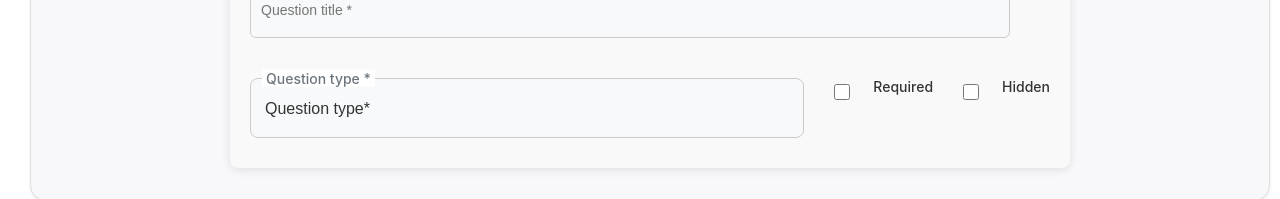
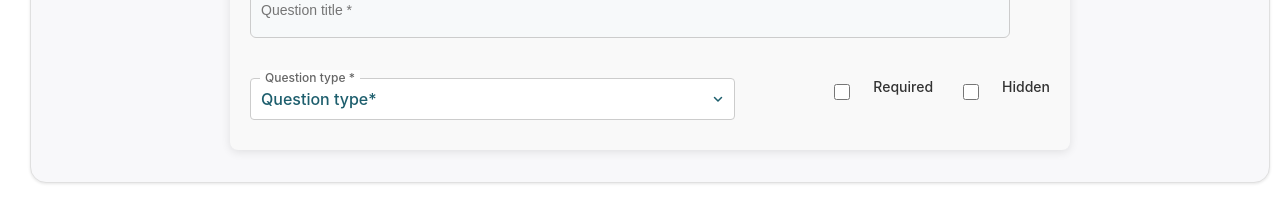
Before and after one commit to Mishrakumarakhil/form-builder, a React (Create React App) app: page / in a window 1280 px wide. Both pictures are taken after a click on the button "+ Add Question". Shown: the part 317-516 px from the top of the page. Built offline with nearby package versions, Linux system fonts and the light colour scheme.

Commit message:
added sub select

```diff
--- a/src/components/parts/Select.css
+++ b/src/components/parts/Select.css
@@ -1,141 +1,96 @@
-/* Base styles for the select input */
+.custom-select {
+  position: relative;
+  width: 100%;
+}
+
 .select-input {
   position: relative;
-  width: 100%;
-  padding: 12px;
-  border-radius: 8px;
-  height: 56px;
-  font-size: 14px;
+  width: 80%;
+  padding: 10px 30px 10px 10px;
   border: 1px solid #ccc;
-  background-color: #f7f9fa;
-  appearance: none; /* Removes default arrow */
-  transition: all 0.3s ease;
-  color: #333;
-  max-width: 100%;
+  border-radius: 4px;
+  cursor: pointer;
+  background-color: #fff;
 }
 
-/* Error styles for select */
 .select-input.error {
-  border-color: #ed2424; /* Red border for error */
+  border-color: #ff0000;
 }
 
-/* Label positioning and styling */
 .select-input-label {
   position: absolute;
-  left: 12px;
+  top: -8px;
+  left: 10px;
+  background-color: #fff;
+  padding: 0 5px;
+  font-size: 12px;
+  color: #666;
+}
+
+.dropdown-arrow {
+  position: absolute;
+  right: 10px;
   top: 50%;
   transform: translateY(-50%);
-  font-size: 14px;
-  color: #6c757d;
-  background-color: white;
-  padding: 0 5px;
-  transition: all 0.3s ease;
   pointer-events: none;
-  user-select: none;
 }
 
-/* Floating label when input is focused or has a value */
-.select-input:focus + .select-input-label,
-.select-input:not(:placeholder-shown) + .select-input-label {
-  top: 12px;
-  font-size: 12px;
-  color: #6c757d;
-  background-color: white;
-  padding: 0 4px;
+.select-dropdown {
+  position: absolute;
+  top: 100%;
+  left: 0;
+  width: 100%;
+  max-height: 300px;
+  overflow-y: auto;
+  background-color: #fff;
+  border: 1px solid #ccc;
+  border-top: none;
+  border-radius: 0 0 4px 4px;
+  box-shadow: 0 2px 4px rgba(0, 0, 0, 0.1);
+  z-index: 10;
 }
 
-/* Default placeholder styling */
-.select-input:placeholder-shown + .select-input-label {
-  top: 10px;
-  font-size: 14px;
-  color: #aaa;
+.group-container {
+  position: relative;
 }
 
-/* Hover and focus effects */
-.select-input:hover {
-  border-color: #007bff;
+.group-header {
+  display: flex;
+  align-items: center;
+  gap: 8px;
+  padding: 8px 16px;
+  cursor: pointer;
 }
 
-.select-input:focus {
-  outline: none;
-  border-color: #007bff;
+.group-header:hover {
+  background-color: #f5f5f5;
 }
 
-/* Styling for the options inside the select */
-.select-input option {
-  padding: 8px;
+.group-label {
+  font-weight: 500;
 }
 
-/* RESPONSIVE STYLES */
-
-/* Mobile - smaller screens */
-@media screen and (max-width: 640px) {
-  .select-input {
-    padding: 10px;
-    font-size: 12px;
-    height: 50px;
-  }
-
-  .select-input-label {
-    font-size: 12px;
-  }
-
-  .select-input:placeholder-shown + .select-input-label {
-    top: 8px;
-    font-size: 12px;
-  }
-
-  .select-input:focus + .select-input-label,
-  .select-input:not(:placeholder-shown) + .select-input-label {
-    top: 6px;
-    font-size: 10px;
-  }
+.toggle-icon {
+  transition: transform 0.2s ease;
 }
 
-/* Tablet - medium screens (portrait and landscape) */
-@media screen and (min-width: 641px) and (max-width: 1024px) {
-  .select-input {
-    padding: 12px;
-    font-size: 14px;
-    height: 56px;
-  }
-
-  .select-input-label {
-    font-size: 14px;
-  }
-
-  .select-input:placeholder-shown + .select-input-label {
-    top: 10px;
-    font-size: 14px;
-  }
-
-  .select-input:focus + .select-input-label,
-  .select-input:not(:placeholder-shown) + .select-input-label {
-    top: 8px;
-    font-size: 12px;
-  }
+.toggle-icon.open {
+  transform: rotate(90deg);
 }
 
-/* Desktop - larger screens */
-@media screen and (min-width: 1025px) {
-  .select-input {
-    padding: 14px;
-    font-size: 16px;
-    height: 60px;
-  }
+.group-options {
+  padding-left: 32px;
+}
 
-  .select-input-label {
-    font-size: 16px;
-  }
+.option {
+  padding: 8px 16px;
+  cursor: pointer;
+}
 
-  .select-input:placeholder-shown + .select-input-label {
-    top: 12px;
-    font-size: 16px;
-  }
+.option:hover {
+  background-color: #f5f5f5;
+}
 
-  .select-input:focus + .select-input-label,
-  .select-input:not(:placeholder-shown) + .select-input-label {
-    top: 10px;
-    font-size: 14px;
-  }
+.option.selected {
+  background-color: #e6e6e6;
 }
--- a/src/components/parts/Select.tsx
+++ b/src/components/parts/Select.tsx
@@ -1,12 +1,15 @@
-import { Key, ReactElement, JSXElementConstructor, ReactNode, ReactPortal } from "react";
 import { InputProps } from "../../types/inputInterface";
-import "./Select.css";
+import type React from "react"
+import { useState, useRef, useEffect } from "react"
+import "./Select.css"
+
 interface SelectInputProps extends InputProps {
   options: {
     options?: any; name: string; label: string
   }[];
 }
-export default function Select({
+
+export default function CustomSelect({
   label,
   value,
   options,
@@ -15,47 +18,134 @@ export default function Select({
   name,
   updateQuestion,
 }: SelectInputProps) {
+  const [isOpen, setIsOpen] = useState(false)
+  const [openGroups, setOpenGroups] = useState<{ [key: string]: boolean }>({})
+  const selectRef = useRef<HTMLDivElement>(null)
+
+  useEffect(() => {
+    const handleClickOutside = (event: MouseEvent) => {
+      if (selectRef.current && !selectRef.current.contains(event.target as Node)) {
+        setIsOpen(false)
+      }
+    }
+
+    document.addEventListener("mousedown", handleClickOutside)
+    return () => document.removeEventListener("mousedown", handleClickOutside)
+  }, [])
+
+  const toggleGroup = (groupName: string, e: React.MouseEvent) => {
+    e.stopPropagation()
+    setOpenGroups((prev) => ({
+      ...prev,
+      [groupName]: !prev[groupName],
+    }))
+  }
+
+  const handleSelect = (optionValue: string) => {
+    updateQuestion(questionId, name, optionValue)
+    setIsOpen(false)
+  }
+
+  const getCurrentLabel = () => {
+    for (const option of options) {
+      if (option.options) {
+        const subOption = option.options.find((sub: any) => sub.name === value)
+        if (subOption) return subOption.label
+      } else if (option.name === value) {
+        return option.label
+      }
+    }
+    return ""
+  }
+
   return (
-    <>
-      <select
-        key={questionId}
-        onChange={(e) => updateQuestion(questionId, name, e.target.value)}
-        value={value}
-        className={`select-input ${error ? 'error' : ''}`}
-        data-testid="question-element"
+    <div className="custom-select" ref={selectRef}>
+      <div
+        className={`select-input ${error ? "error" : ""}`}
+        onClick={() => setIsOpen(!isOpen)}
+        role="combobox"
+        aria-expanded={isOpen}
+        aria-haspopup="listbox"
+        tabIndex={0}
       >
-        <option value="" disabled>
-          {error ? error : "Question type*"}
-        </option>
-
-        {/* Render main options */}
-        {options &&
-          options.map((val) => {
-            // If the option has nested sub-options (like "Select"), render them as an optgroup
-            if (val.options) {
-              return (
-                <optgroup key={val.name} label={val.label}>
-                  {val.options.map((subOption: any) => (
-                    <option key={subOption.name} value={subOption.name}>
-                      {subOption.label}
-                    </option>
-                  ))}
-                </optgroup>
-              );
-            }
-
-            // Render standard options (Text, Description, etc.)
-            return (
-              <option key={val.name} value={val.name}>
-                {val.label}
-              </option>
-            );
-          })}
-      </select>
+        {getCurrentLabel() || (error ? error : "Question type*")}
+        <span className="dropdown-arrow">
+          <svg width="12" height="12" viewBox="0 0 12 12" fill="none" xmlns="http://www.w3.org/2000/svg">
+            <path
+              d="M2.5 4.5L6 8L9.5 4.5"
+              stroke="currentColor"
+              strokeWidth="1.5"
+              strokeLinecap="round"
+              strokeLinejoin="round"
+            />
+          </svg>
+        </span>
+      </div>
 
       <label className="select-input-label">{label}</label>
 
+      {isOpen && (
+        <div className="select-dropdown" role="listbox">
+          {options.map((group) => {
+            if (group.options) {
+              return (
+                <div key={group.name} className="group-container">
+                  <div
+                    className="group-header"
+                    onClick={(e) => toggleGroup(group.name, e)}
+                  >
+                    <svg
+                      width="12"
+                      height="12"
+                      viewBox="0 0 12 12"
+                      fill="none"
+                      xmlns="http://www.w3.org/2000/svg"
+                      className={`toggle-icon ${openGroups[group.name] ? "open" : ""}`}
+                    >
+                      <path
+                        d="M4.5 2.5L8 6L4.5 9.5"
+                        stroke="currentColor"
+                        strokeWidth="1.5"
+                        strokeLinecap="round"
+                        strokeLinejoin="round"
+                      />
+                    </svg>
+                    <span className="group-label">{group.label}</span>
+                  </div>
 
-    </>
-  );
+                  {openGroups[group.name] && (
+                    <div className="group-options">
+                      {group.options.map((option: any) => (
+                        <div
+                          key={option.name}
+                          className={`option ${value === option.name ? "selected" : ""}`}
+                          onClick={() => handleSelect(option.name)}
+                          role="option"
+                          aria-selected={value === option.name}
+                        >
+                          {option.label}
+                        </div>
+                      ))}
+                    </div>
+                  )}
+                </div>
+              )
+            }
+
+            return (
+              <div
+                key={group.name}
+                className={`option ${value === group.name ? "selected" : ""}`}
+                onClick={() => handleSelect(group.name)}
+                role="option"
+                aria-selected={value === group.name}
+              >
+                {group.label}
+              </div>
+            )
+          })}
+        </div>
+      )}
+    </div>
+  )
 }
```
